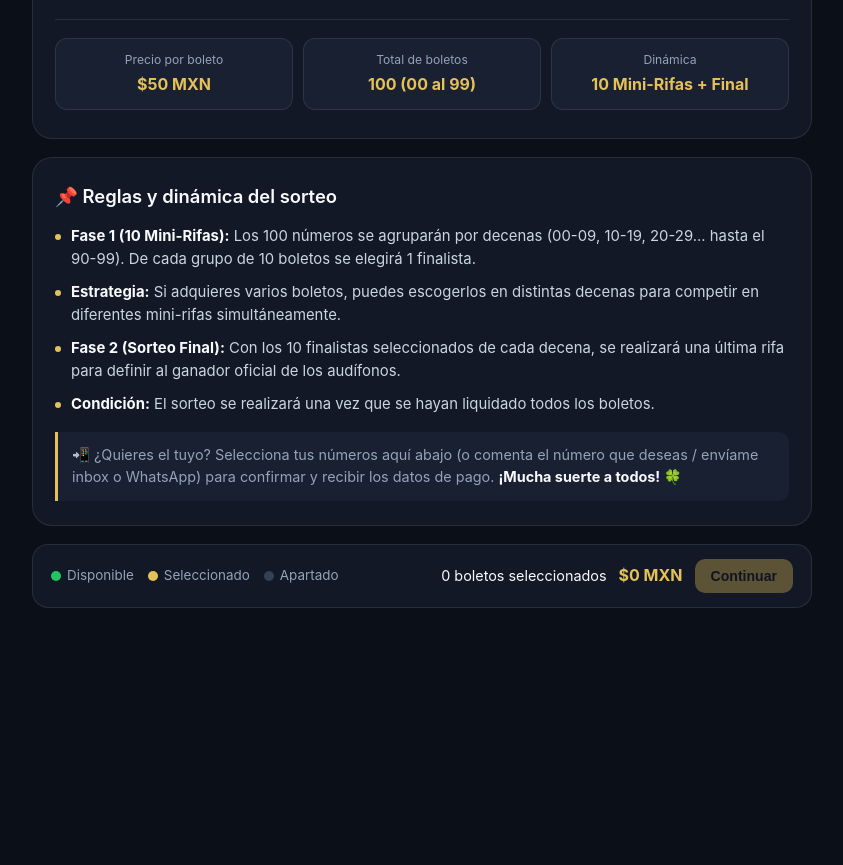
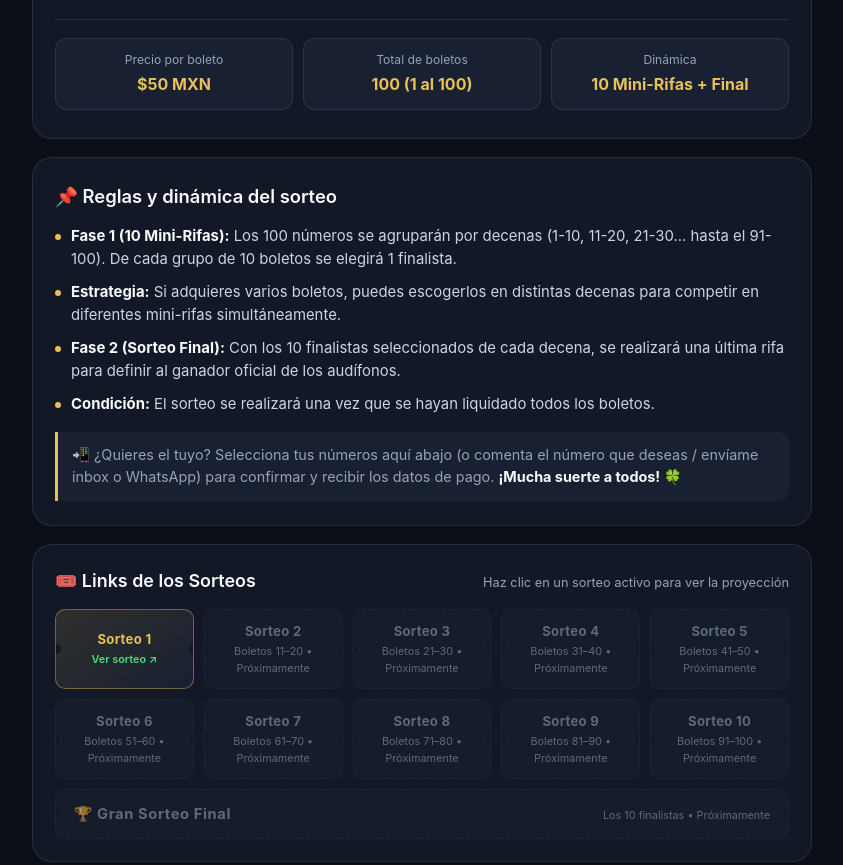
Before and after one commit to Ieshoua/Ieshoua.github.io, a plain HTML site: page index.html in a window 1280 px wide. Shown: the part 486-1351 px from the top of the page, without its empty margins (218-1061 px from the left). Before the commit the page ends 1200 px from the top, so only its background shows below. Drawn offline with Linux system fonts and the light colour scheme.

Commit message:
Update index.html
terceraaaaa

```diff
--- a/index.html
+++ b/index.html
@@ -26,7 +26,7 @@
                 </div>
                 <div class="dato-resumen">
                     <span>Total de boletos</span>
-                    <strong>100 (00 al 99)</strong>
+                    <strong>100 (1 al 100)</strong>
                 </div>
                 <div class="dato-resumen">
                     <span>Dinámica</span>
@@ -40,7 +40,7 @@
             <h2>📌 Reglas y dinámica del sorteo</h2>
             <ul class="lista-reglas">
                 <li>
-                    <strong>Fase 1 (10 Mini-Rifas):</strong> Los 100 números se agruparán por decenas (00-09, 10-19, 20-29... hasta el 90-99). De cada grupo de 10 boletos se elegirá 1 finalista.
+                    <strong>Fase 1 (10 Mini-Rifas):</strong> Los 100 números se agruparán por decenas (1-10, 11-20, 21-30... hasta el 91-100). De cada grupo de 10 boletos se elegirá 1 finalista.
                 </li>
                 <li>
                     <strong>Estrategia:</strong> Si adquieres varios boletos, puedes escogerlos en distintas decenas para competir en diferentes mini-rifas simultáneamente.
@@ -55,6 +55,17 @@
             <p class="cierre-reglas">
                 📲 ¿Quieres el tuyo? Selecciona tus números aquí abajo (o comenta el número que deseas / envíame inbox o WhatsApp) para confirmar y recibir los datos de pago. <strong>¡Mucha suerte a todos! 🍀</strong>
             </p>
+        </section>
+
+        <!-- Apartado de Links de Sorteos -->
+        <section class="sorteos-card" aria-label="Links de los sorteos en vivo">
+            <div class="sorteos-header">
+                <h2>🎟️ Links de los Sorteos</h2>
+                <span class="sorteos-sub">Haz clic en un sorteo activo para ver la proyección</span>
+            </div>
+            <div id="grid-links-sorteos" class="grid-links-sorteos">
+                <!-- Boletitos de Sorteo 1 al 10 + Gran Sorteo generados desde script.js -->
+            </div>
         </section>
 
         <!-- Barra de estado y selección múltiple -->
@@ -72,13 +83,13 @@
             </div>
         </section>
 
-        <!-- 10 Decenas / Mini-rifas -->
+        <!-- 10 Decenas / Mini-rifas (1 al 100) -->
         <main id="contenedor-decenas" class="contenedor-decenas">
             <!-- Generado con JavaScript -->
         </main>
     </div>
 
-    <!-- Barra flotante inferior en móvil/escritorio cuando hay boletos seleccionados -->
+    <!-- Barra flotante inferior cuando hay boletos seleccionados -->
     <div id="barra-flotante" class="barra-flotante oculto">
         <div>
             <span id="flotante-cantidad">0 boletos</span>
```
